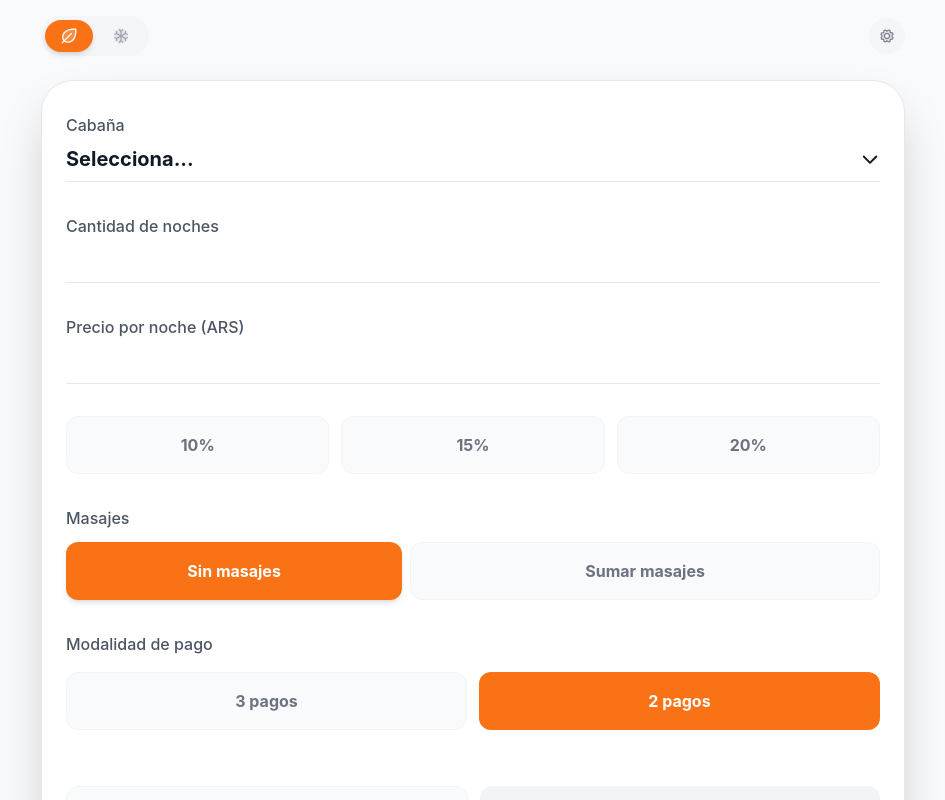
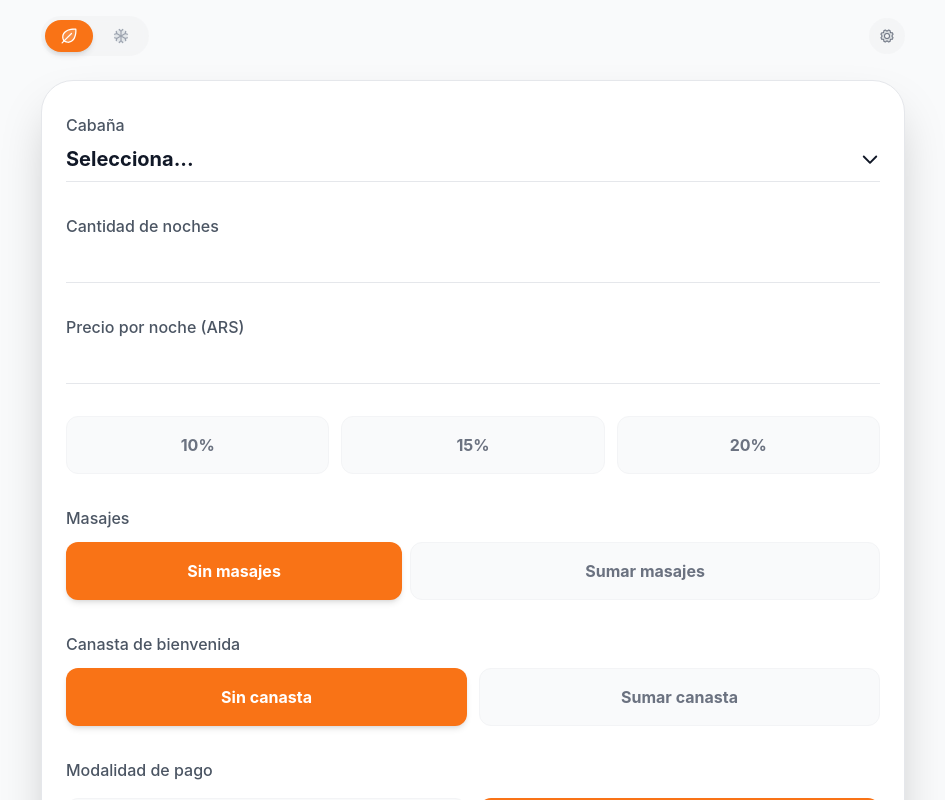
Before and after one commit to mibaus/presupuestador-web, a React (Vite) app: page / in a window 1280 px wide. Shown: the top 800 px of the page, without its empty margins (167-1112 px from the left). Built offline with nearby package versions, Linux system fonts and the light colour scheme.

Commit message:
feat: re-enable welcome basket button and dynamic inclusion text

```diff
--- a/src/App.jsx
+++ b/src/App.jsx
@@ -536,8 +536,9 @@ function App() {
     } else if (massages > 0) {
       inclusionList.push(`💆🏻‍♀️ ${massages} ${massages > 1 ? 'sesiones' : 'sesión'} de masajes +`);
     }
-    // La canasta se menciona siempre según el pedido del usuario
+    if (computed.hasBasket) {
       inclusionList.push(`🧺 Canasta de bienvenida con productos regionales`);
+    }
 
     const inclusionSection = `*Incluye*\n${inclusionList.join('\n')}`;
 
@@ -1055,7 +1056,6 @@ function MainScreen({
           </div>
 
           {/* Canasta de bienvenida */}
-          {season !== 'autumn' && (
           <div className="space-y-3">
             <label className={`block text-base font-medium ${isDarkMode ? 'text-slate-300' : 'text-gray-600'}`}>Canasta de bienvenida</label>
             <div className="flex gap-3">
@@ -1076,7 +1076,6 @@ function MainScreen({
               ))}
             </div>
           </div>
-          )}
 
           {/* Modalidad de pago */}
           {(['summer', 'autumn', 'winter'].includes(season)) && (() => {
```
Lines whose indentation alone changed are shown as unchanged.
